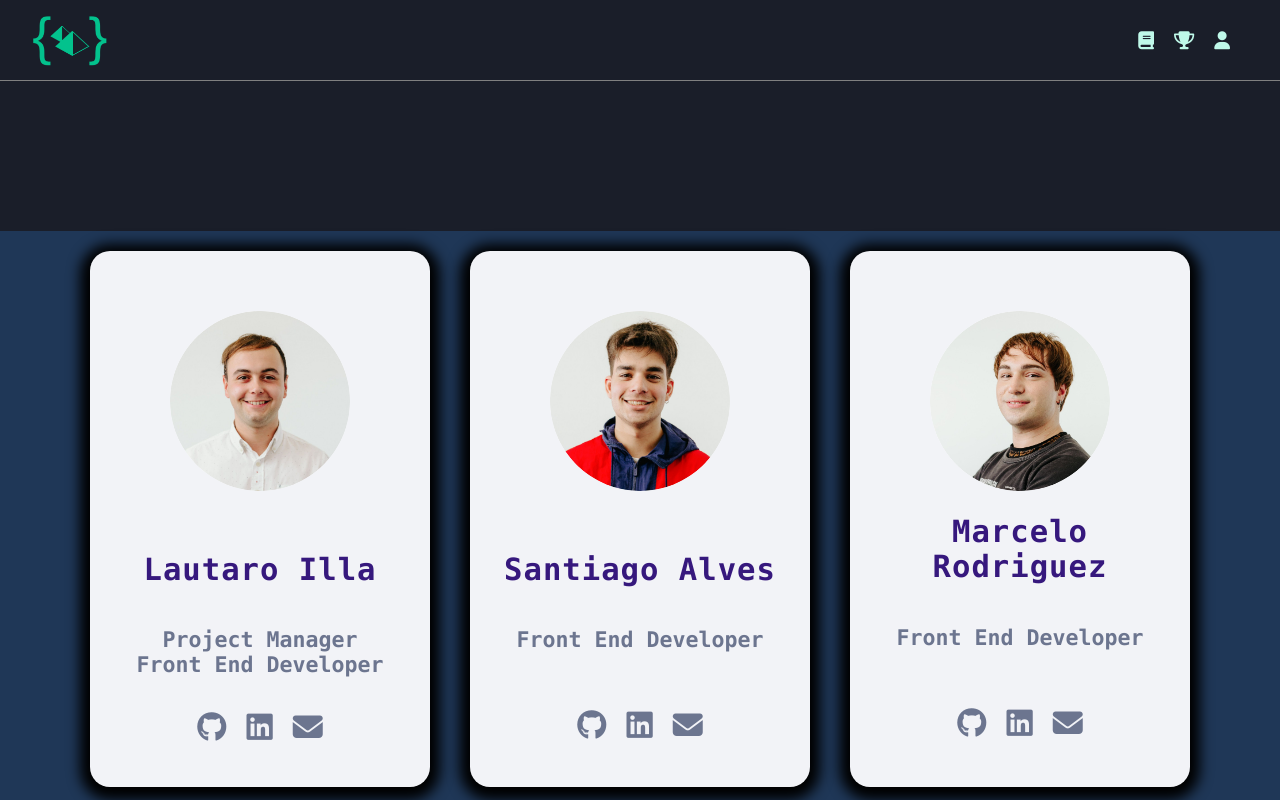
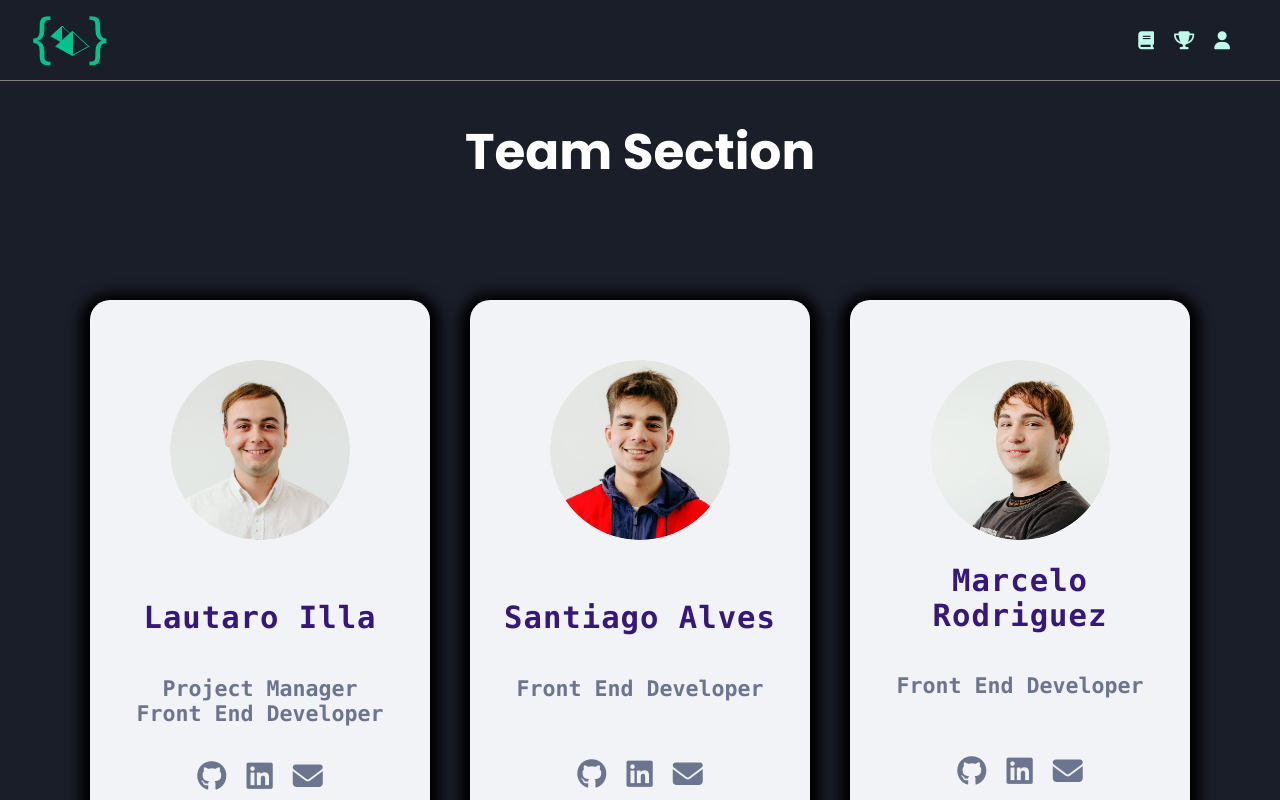
Before and after one commit to Lautaro1387/CodeClimber, a React (Create React App) app: page /aboutus in a window 1280 px wide. Shown: the top 800 px of the page. Built offline with nearby package versions, Linux system fonts and the light colour scheme.

Commit message:
Fixing landing and img quality

```diff
--- a/src/App.css
+++ b/src/App.css
@@ -364,7 +364,7 @@
   align-items: center;
   flex-wrap: wrap;
   margin-top: 150px;
-  background-color: #1f3757;
+  background-color: #1a1e29;
 
 }
 
@@ -373,7 +373,7 @@
   height: 416px;
   padding: 60px 30px;
   margin: 20px;
-  background: #f2f3f7;
+  background: grey;
   border-radius: 20px;
 }
 
@@ -445,7 +445,7 @@
   height: 416px;
   padding: 60px 30px;
   margin: 20px;
-  background: #f2f3f7;
+  background: grey;
   border-radius: 20px;
   box-shadow: 1 3px 13px 500000px green;
 }
@@ -519,7 +519,7 @@
   height: 416px;
   padding: 60px 30px;
   margin: 20px;
-  background: #f2f3f7;
+  background: grey;
   border-radius: 20px;
   display: grid;
   grid-template-columns: repeat(5fr 1fr);
@@ -1148,7 +1148,7 @@
   height: 416px;
   padding: 60px 30px;
   margin: 20px;
-  background: #f2f3f7;
+  background: grey;
   border-radius: 20px;
 }
 
@@ -1220,7 +1220,7 @@
   height: 416px;
   padding: 60px 30px;
   margin: 20px;
-  background: #f2f3f7;
+  background: grey;
   border-radius: 20px;
   box-shadow: 1 3px 13px 500000px green;
 }
@@ -1284,6 +1284,8 @@
 
 .container-about {
   display: flex;
+  margin-bottom: 0px;
+  margin-top: 0px;
   justify-content: center;
   align-items: center;
   flex-wrap: wrap;
@@ -1731,6 +1733,7 @@
   height: 100px;
 }
 .all-landing {
+  overflow-x:hidden;
   font-family: "Poppins", sans-serif;
   color: white;
 }
@@ -2169,19 +2172,21 @@
 }
 .getstarted-landing {
   display: inline-block;
-  text-align: left;
   padding: 0.9rem 1.9rem;
   color: white !important;
-  background-color: var(--mainColor);
   border-radius: 16px;
   text-transform: capitalize;
   transition: 0.3s;
   text-decoration: none;
-  margin-right: 20px;
+  margin-right: 0px;
   border: 4px solid #01c38e;
   background-color:#01c38e;
-  text-align: left;
-
+}
+
+.getstarted-landing:hover {
+  border: 4px solid #01c38e;
+  background-color: #1a1e29;
+  transform: scale(1) !important;
 }
 .cta-landing{
   margin-left: 50px;
@@ -2461,3 +2466,10 @@
   align-items: center;
   justify-content: center;
 }
+.Teamsectionh1{
+  color: white;
+  font-family: "Poppins", sans-serif;
+  font-size: 50px;
+  text-align: center;
+  margin-bottom: 90px;
+}
--- a/src/components/about.js
+++ b/src/components/about.js
@@ -3,7 +3,9 @@
 const Aboutus = () => {
     return (
         <div>
+            <div><h1 className='Teamsectionh1'>Team Section</h1></div>
             <div class="container-about">
+
                 <div class="card-about">
                     <div class="content-about">
                         <div class="imgBx">
```
Also changed, not shown: src/images/person.png.
